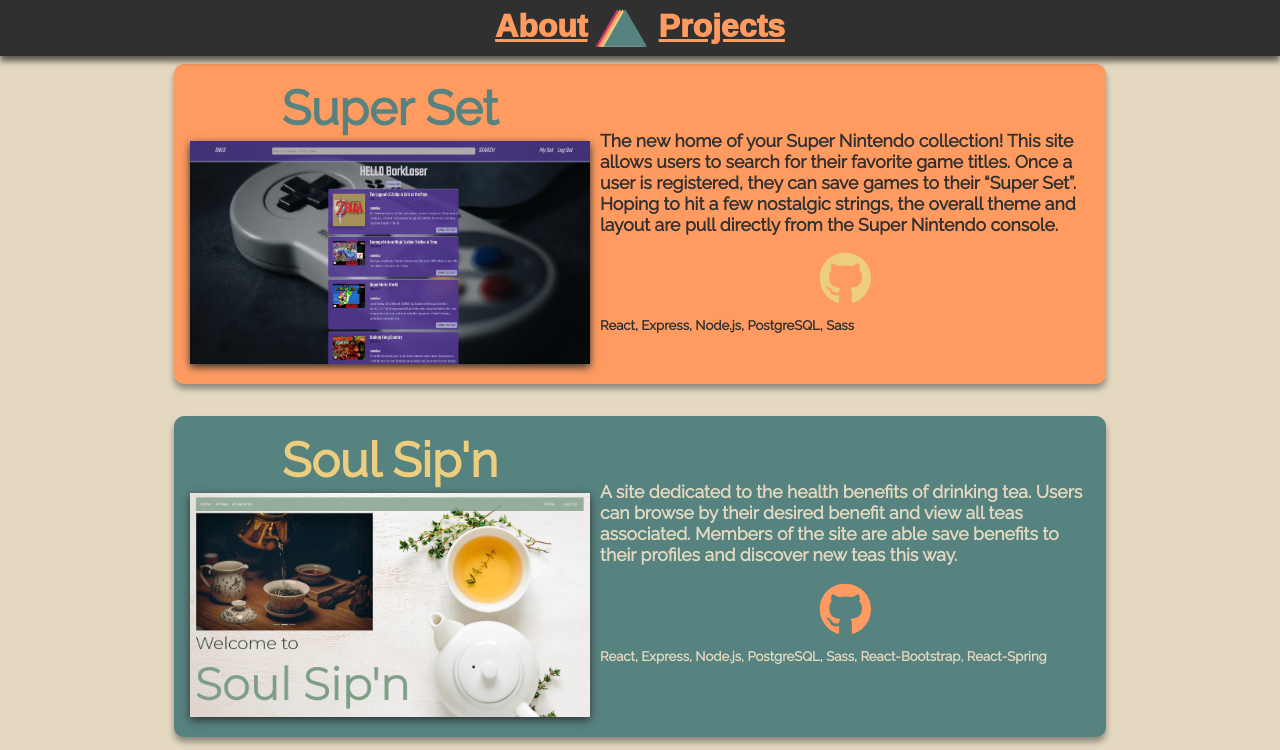
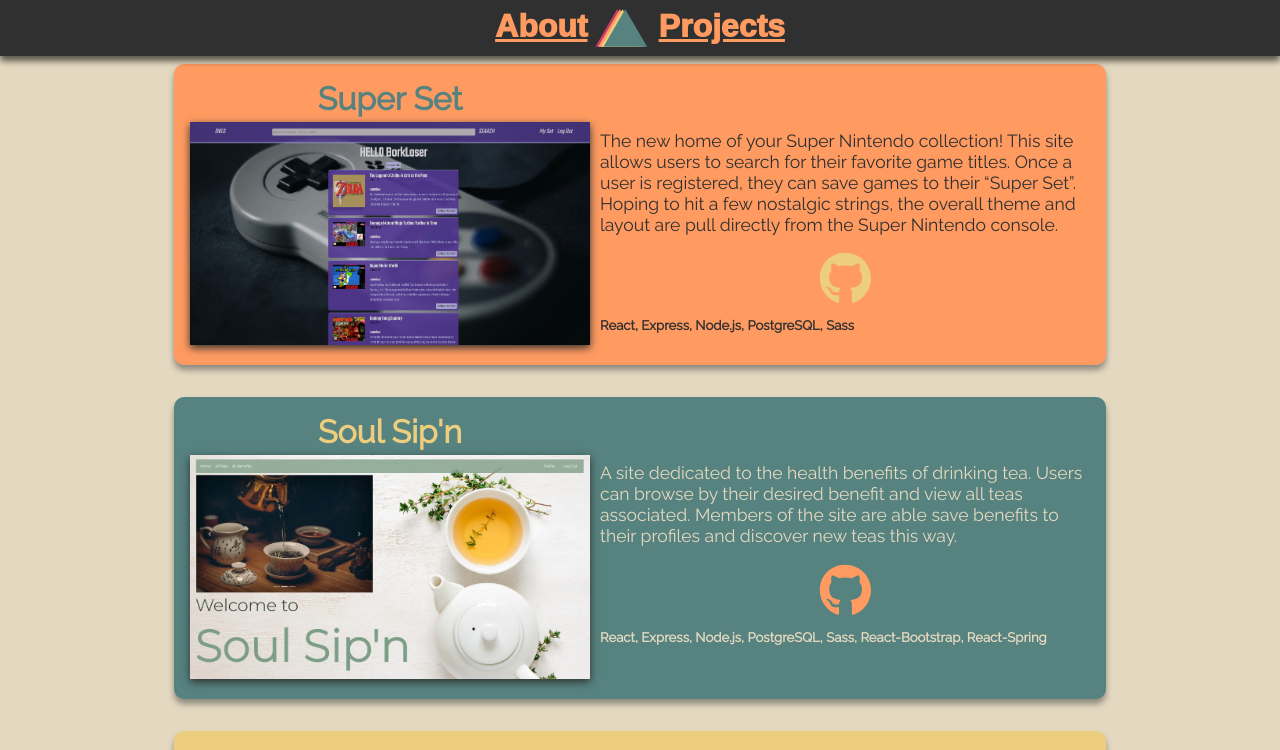
Before and after one commit to BrockMolmen/my-web-portfolio, a React (Create React App) app: page /projects in a window 1280 px wide. Shown: the top 750 px of the page. Built offline with nearby package versions, Linux system fonts and the light colour scheme; a web font is replaced by a local one.

Commit message:
changed svg to PNG due to font issue

```diff
--- a/src/styles/main.css
+++ b/src/styles/main.css
@@ -141,7 +141,7 @@ body {
 }
 
 .proj-title {
-  font-size: 3em;
+  font-size: 2em;
   margin: 0 0 5px 0;
 }
 
@@ -164,7 +164,6 @@ body {
 
 .proj-deck {
   padding-top: 4vh;
-  font-weight: bold;
   margin-bottom: 1em;
 }
 
--- a/src/styles/main.scss
+++ b/src/styles/main.scss
@@ -145,7 +145,7 @@ justify-content: space-around;
 
 
 .proj-title {
-  font-size: 3em;
+  font-size: 2em;
   margin: 0 0 5px 0;
 }
 
@@ -165,7 +165,7 @@ justify-content: space-around;
 
 .proj-deck {
   padding-top: 4vh;
-  font-weight: bold;
+
   margin-bottom: 1em;
 }
 
```
Also changed, not shown: 2 other files (tests, documents, lock files or other folders).
